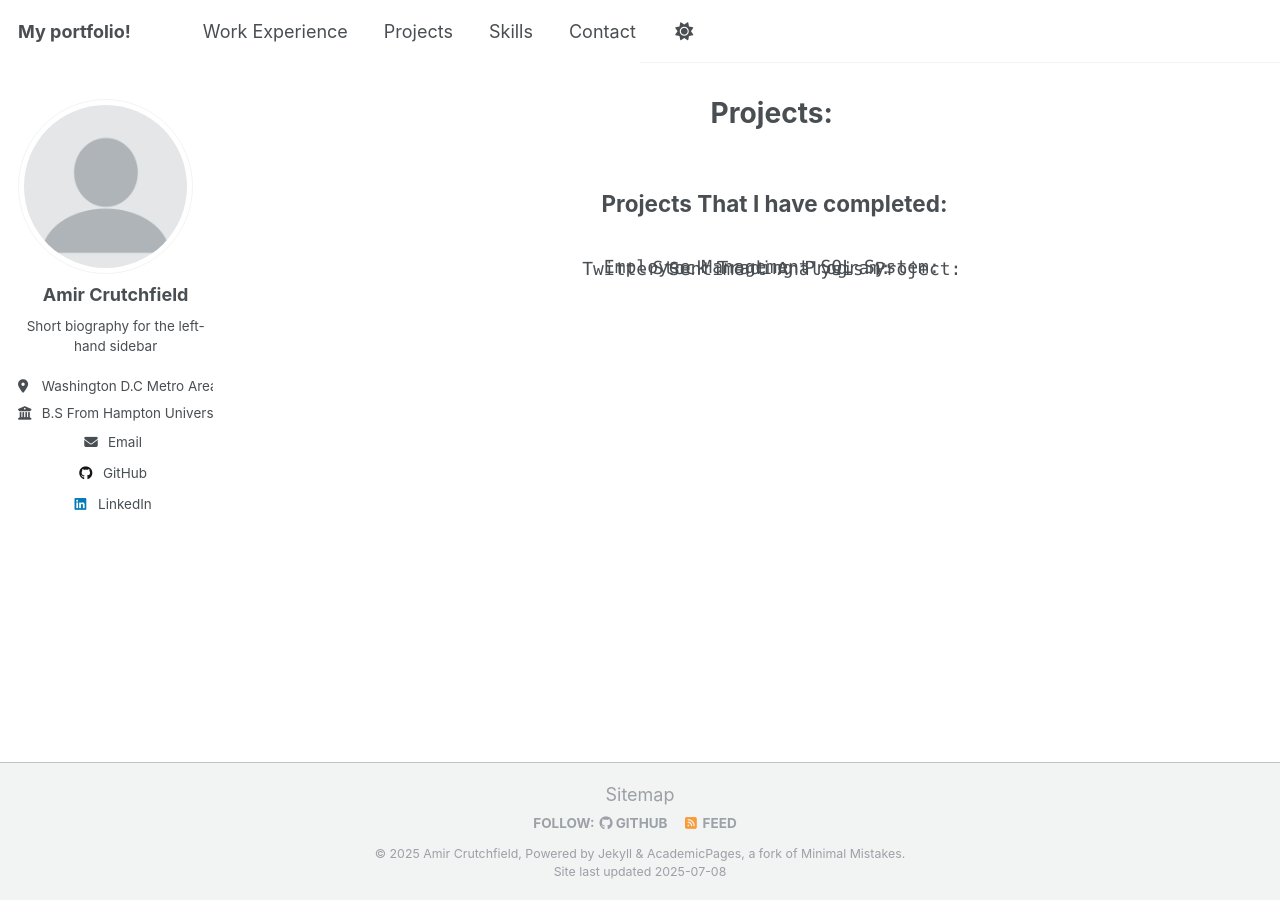
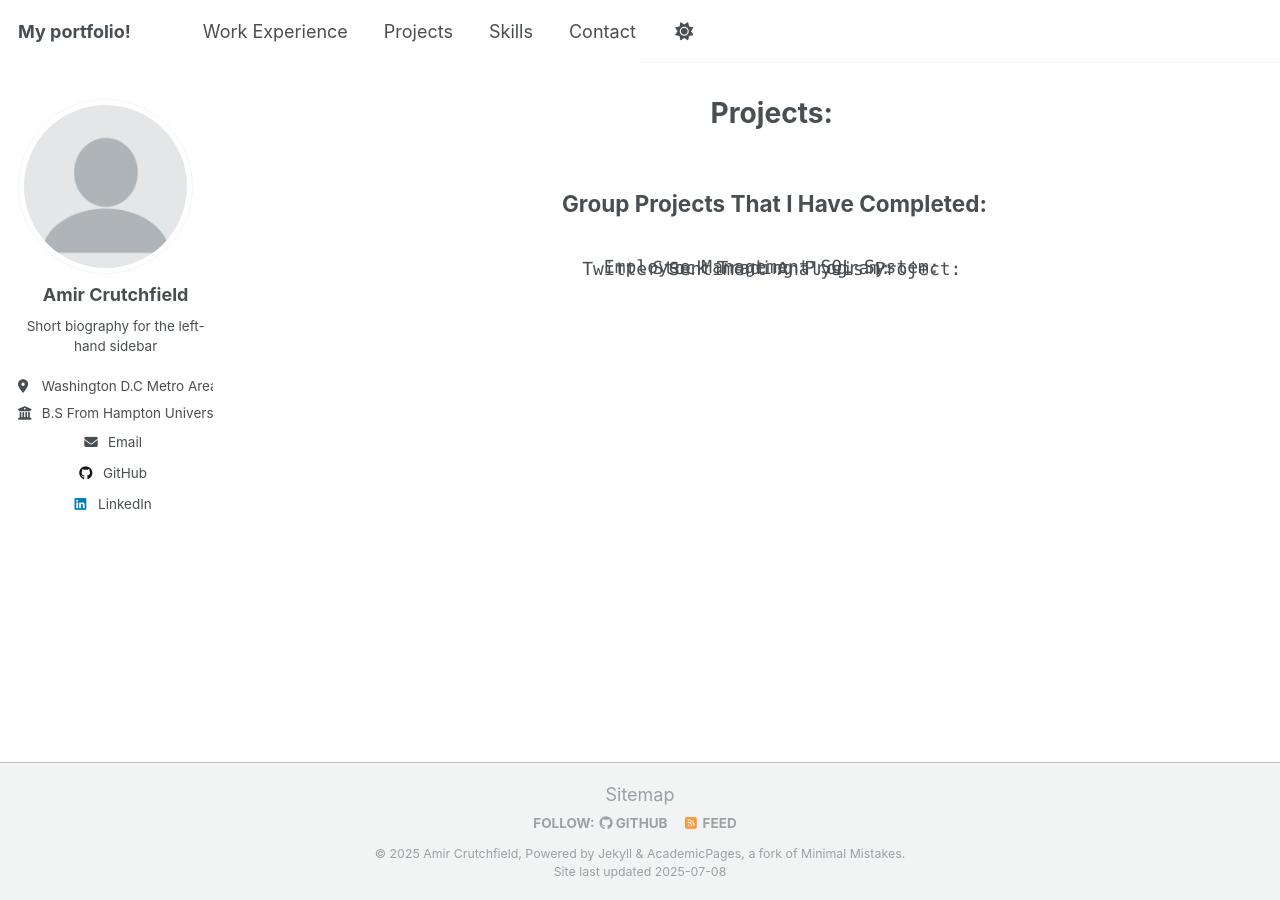
Before and after one commit to amirc42/amircportfolio, a Jekyll site: the page built from _pages/projects.html, in a window 1280 px wide. Built offline with Jekyll 4.4.1, drawn with Linux system fonts in a browser that asks for light colours; a script that is not in the unit is left out.

Commit message:
Update projects.html

```diff
--- a/_pages/projects.html
+++ b/_pages/projects.html
@@ -10,7 +10,7 @@ p {text-align: center;}
 pre {text-align: center;}
 div {text-align: center;}
 </style>
-<pre> <h2> Projects That I have completed:</h2>
+<pre> <h2> Group Projects That I Have Completed:</h2>
 Twitter Sentiment Analysis Project:
 <div style ="margin:-55px 39.1px 0;">
 Stock Trading Program:
```
